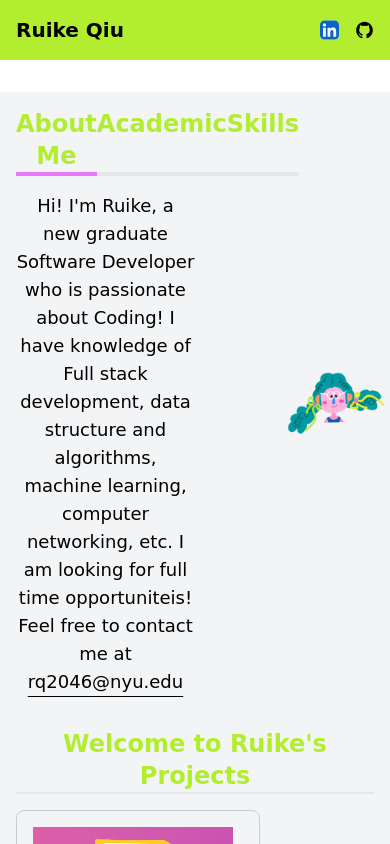
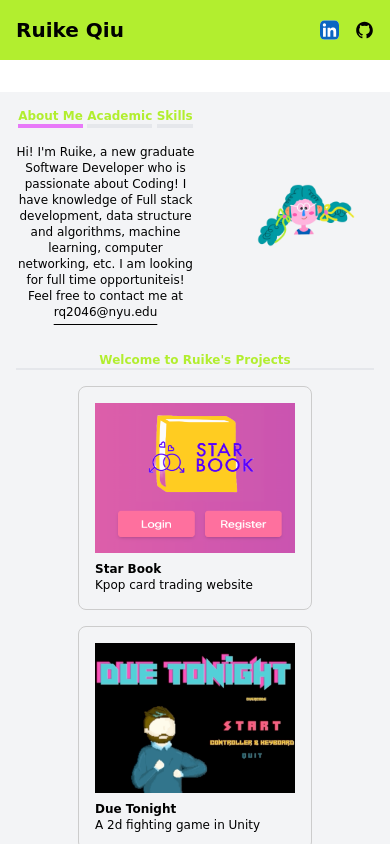
Before and after one commit to StrawberryCalpico/strawberrycalpico.github.io, a React (Vite) app: page / in a window 390 px wide. Shown: the top 844 px of the page. Built offline with nearby package versions, Linux system fonts and the light colour scheme.

Commit message:
responsive support

```diff
--- a/src/component/Home.tsx
+++ b/src/component/Home.tsx
@@ -43,10 +43,10 @@ const Home: React.FC = () => {
 		<>
 			<Introduction />
 			<div className="bg-gray-100 p-4">
-				<h1 className="text-custom-green text-2xl font-semibold mb-4 mx-auto text-center border-b-2">
+				<h1 className="text-custom-green text-xs sm:text-base md:text-xl lg:text-2xl font-semibold mb-4 mx-auto text-center border-b-2">
 					Welcome to Ruike's Projects
 				</h1>
-				<div style={{ display: "flex", flexWrap: "wrap" }}>
+				<div className="flex justify-center flex-wrap">
 					{projects.map((project) => (
 						<a
 							href={`${project.url}`}
@@ -59,10 +59,12 @@ const Home: React.FC = () => {
 								className="mb-2"
 								style={{ width: "200px", height: "150px" }}
 							/>
-							<h3 className="text-lg font-bold">
+							<h3 className="text-xs md:text-lg font-bold">
 								{project.title}
 							</h3>
-							<p>{project.description}</p>
+							<p className="text-xs md:text-lg">
+								{project.description}
+							</p>
 						</a>
 					))}
 				</div>
--- a/src/component/Introduction.tsx
+++ b/src/component/Introduction.tsx
@@ -30,7 +30,7 @@ const Introduction: React.FC = () => {
 					<h2
 						onClick={handleAbout}
 						className={
-							"text-custom-green text-2xl font-semibold mb-4 mx-auto text-center border-b-4 cursor-pointer hover:scale-[1.2] transform transition-transform duration-[500] " +
+							"text-custom-green text-xs sm:text-base md:text-xl lg:text-2xl font-semibold mb-4 mx-auto text-center border-b-4 cursor-pointer hover:scale-[1.2] transform transition-transform duration-[500] " +
 							(aboutActive ? "border-fuchsia-400" : "")
 						}
 					>
@@ -39,7 +39,7 @@ const Introduction: React.FC = () => {
 					<h2
 						onClick={handleAcademic}
 						className={
-							"text-custom-green text-2xl font-semibold mb-4 mx-auto text-center border-b-4 cursor-pointer hover:scale-[1.2] transform transition-transform duration-[500] " +
+							"text-custom-green text-xs sm:text-base md:text-xl lg:text-2xl font-semibold mb-4 mx-auto text-center border-b-4 cursor-pointer hover:scale-[1.2] transform transition-transform duration-[500] " +
 							(academicActive ? "border-fuchsia-400" : "")
 						}
 					>
@@ -48,7 +48,7 @@ const Introduction: React.FC = () => {
 					<h2
 						onClick={handleSkill}
 						className={
-							"text-custom-green text-2xl font-semibold mb-4 mx-auto text-center border-b-4 cursor-pointer hover:scale-[1.2] transform transition-transform duration-[500] " +
+							"text-custom-green text-xs sm:text-base md:text-xl lg:text-2xl font-semibold mb-4 mx-auto text-center border-b-4 cursor-pointer hover:scale-[1.2] transform transition-transform duration-[500] " +
 							(skillActive ? "border-fuchsia-400" : "")
 						}
 					>
@@ -57,7 +57,7 @@ const Introduction: React.FC = () => {
 				</div>
 				{aboutActive ? (
 					<>
-						<p className="text-lg text-center">
+						<p className="text-xs md:text-lg text-center">
 							Hi! I'm Ruike, a new graduate Software Developer who
 							is passionate about Coding! I have knowledge of Full
 							stack development, data structure and algorithms,
@@ -77,11 +77,11 @@ const Introduction: React.FC = () => {
 				)}
 				{academicActive ? (
 					<>
-						<p className="text-lg text-center">
+						<p className="text-xs md:text-lg text-center">
 							Master's degree in Computer Engineering from New
 							York University
 						</p>
-						<p className="text-lg text-center">
+						<p className="text-xs md:text-lg text-center">
 							Bachelor's degree in Computer Science and Economics
 							from UC Davis
 						</p>
@@ -93,11 +93,11 @@ const Introduction: React.FC = () => {
 				)}
 				{skillActive ? (
 					<>
-						<p className="text-lg text-center">
+						<p className="text-xs md:text-lg text-center">
 							Programming language: Python, JavaScript, Java, C,
 							C++, Golang
 						</p>
-						<p className="text-lg text-center">
+						<p className="text-xs md:text-lg text-center">
 							Framework: React, Express, MongoDB, NodeJS, JWT
 						</p>
 						<br />
@@ -108,7 +108,10 @@ const Introduction: React.FC = () => {
 				)}
 			</div>
 			<div className="w-1/2">
-				<img src="/p3.png" className="w-2/3 h-2/3 ml-[80px]" />
+				<img
+					src="/p3.png"
+					className="w-2/3 h-2/3 ml-[50px] md:ml-[80px]"
+				/>
 			</div>
 		</div>
 	);
```
